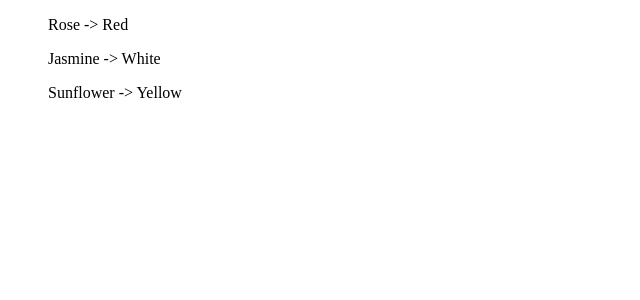
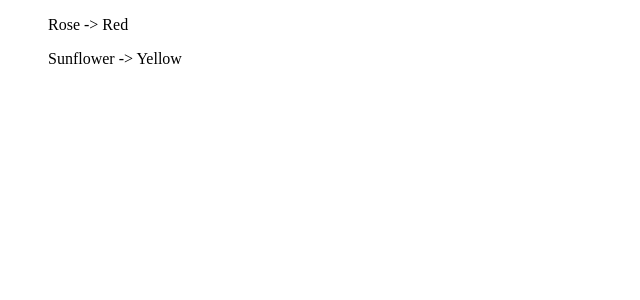
Before and after one commit to VinoVaishnavi/Angular, an Angular app: page / in a window 1280 px wide. Shown: the top 300 px of the page, without its empty margins (0-640 px from the left). Built offline with nearby package versions, Linux system fonts and the light colour scheme.

Commit message:
angular project pushed

```diff
--- a/src/app/app.component.ts
+++ b/src/app/app.component.ts
@@ -9,7 +9,6 @@ export class AppComponent {
   title = 'github';
   flower:any = [
     {name: 'Rose', color:'Red'},
-    {name: 'Jasmine', color:'White'},
-    {name: 'Sunflower', color:'Yellow'}
+    {name: 'Sunflower', color:'Yellow'},
   ]
 }
```
